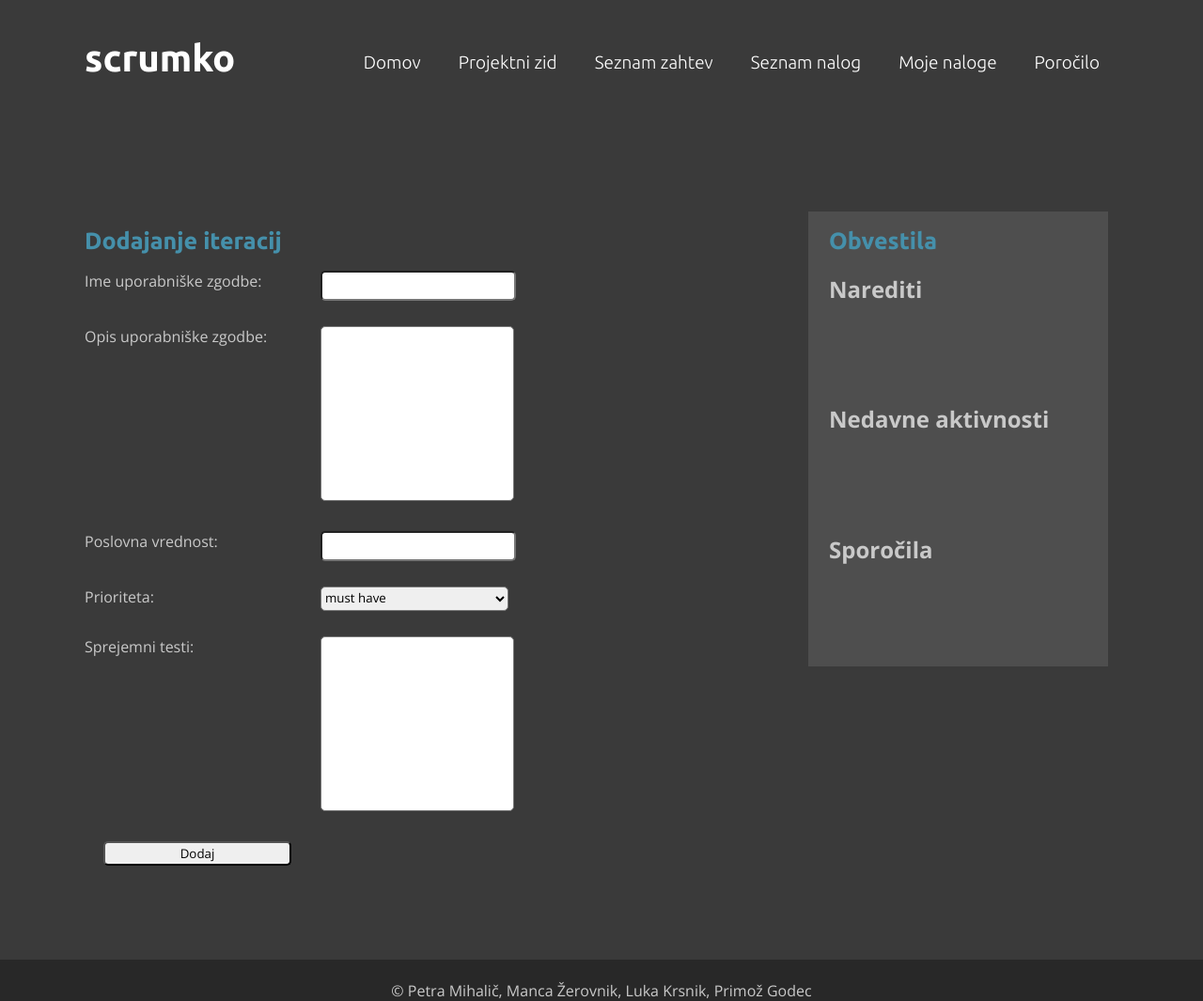
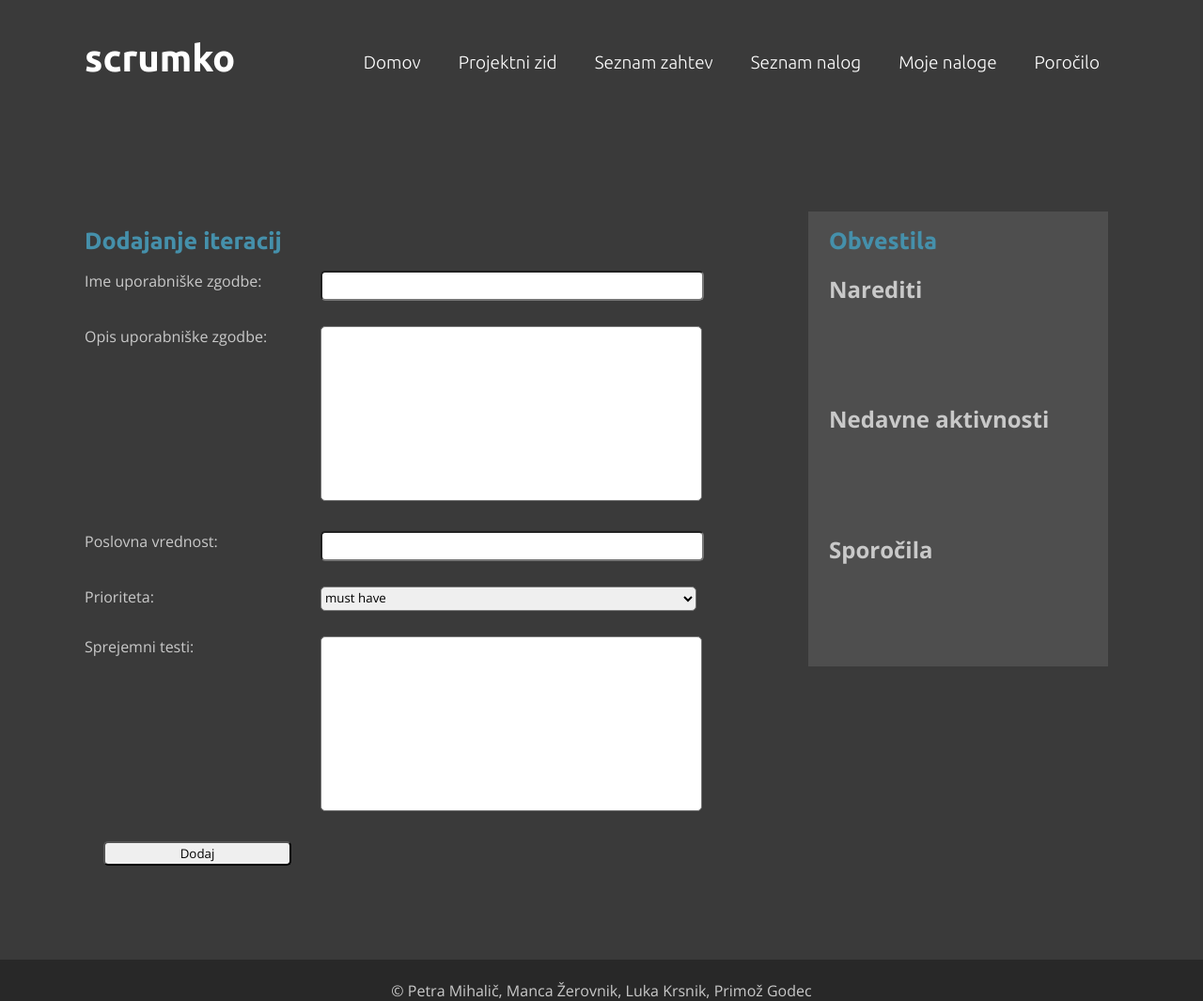
Before and after one commit to lkrsnik/scrum_app, a Django app: page /scrumko/storycreate/ in a window 1280 px wide. Shown: the part 53-1118 px from the top of the page at 94% size. Run offline with Django 3.2, Linux system fonts and the light colour scheme; a user stored in the database is signed in; tables that the repository leaves empty hold one stand-in row (values such as "Sample post"); some libraries are stand-ins or nearby versions.

Commit message:
last fix of storycreate form and logic

```diff
--- a/static/css/style.css
+++ b/static/css/style.css
@@ -342,6 +342,29 @@ select, textarea, opition
 
 }
 
+/* style for wide form */
+.fieldwrapper2 input, .fieldwrapper2 select
+{
+
+	width: 400px;
+	margin: 0 20px 0 20px;
+
+	border-radius: 5px;
+	height: 26px;
+}
+
+.fieldwrapper2 textarea
+{
+
+	width: 400px;
+	margin: 0 20px 0 20px;
+	resize: none;
+	border-radius: 5px;
+
+}
+
+
+
 .mainwindow input[type="submit"]
 {
 
@@ -360,7 +383,13 @@ select, textarea, opition
 	width: 30%;
 }
 
-.errorwrapper
+.fieldwrapper2, .errorwrapper2
+{
+	float: left;
+	width: 55%;
+}
+
+.errorwrapper, .errorwrapper2
 {
 	color: red;
 }
--- a/templates/scrumko/storycreate.html
+++ b/templates/scrumko/storycreate.html
@@ -43,14 +43,17 @@
 							{{ field.label_tag }}
 						</div>
 
-						<div class="fieldwrapper">
+						<div class="fieldwrapper2">
 							{{ field }}
+
+
+							<div class="errorwrapper2">
+								{{ field.errors.as_text }}
+
+							</div>
 						</div>
 
-						<div class="errorwrapper">
-							{{ field.errors.as_text }}
 
-						</div>
 					</div>
 					<br/>
 					<br/>
```
